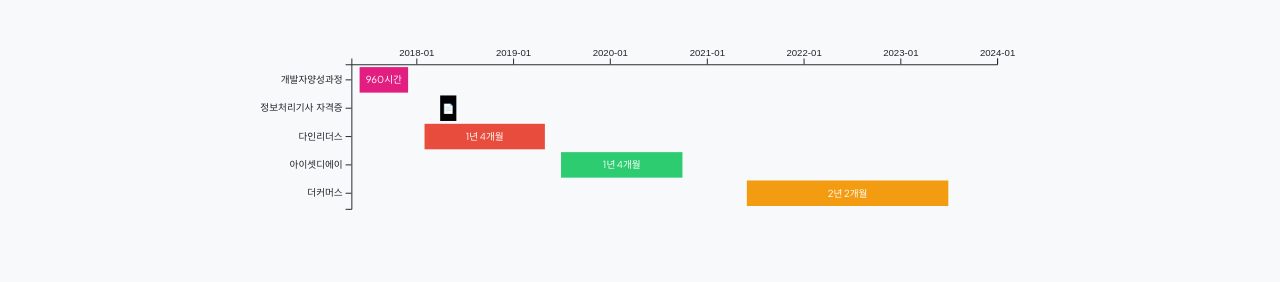
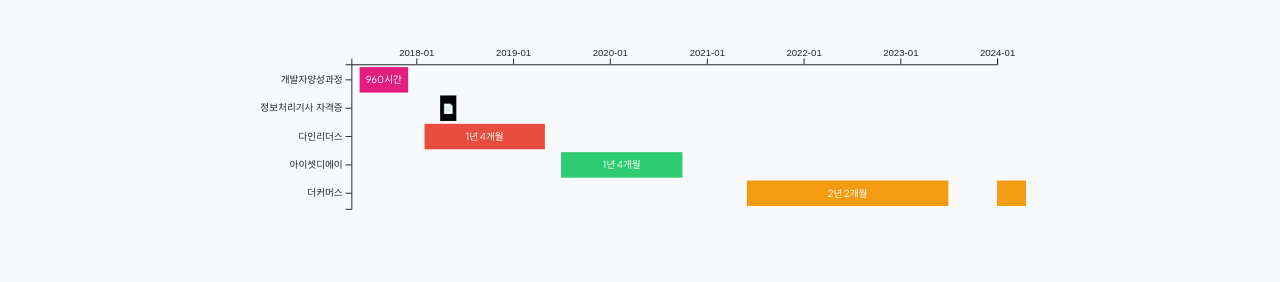
Before and after one commit to jyshine/jyshine.github.io, a plain HTML site: page resume.html in a window 1280 px wide. Shown: the part 181-463 px from the top of the page. Drawn offline with nearby package versions, Linux system fonts and the light colour scheme.

```diff
--- a/resume.html
+++ b/resume.html
@@ -405,7 +405,8 @@
                 { name: '정보처리기사 자격증', start: '2018-04', end: '2018-6', color: '#010002', description: '📄', period: '2018.05', why:'정보처리자격증 취득'},
                 { name: '다인리더스', start: '2018-02', end: '2019-05', color: '#e74c3c', description: '1년 4개월', period: '2018-02~2019-05', why:'이직사유: 기술적인 도전'},
                 { name: '아이셋디에이', start: '2019-07', end: '2020-10', color: '#2ecc71', description: '1년 4개월', period: '2019-07~2020-10', why:'이직사유: 기술적 성장'},
-                { name: '더커머스', start: '2021-06', end: '2023-07', color: '#f39c12', description: '2년 2개월', period: '2021-06~2023-07', why:'이직사유: 회사의 경영악화'}
+                { name: '더커머스', start: '2021-06', end: '2023-07', color: '#f39c12', description: '2년 2개월', period: '2021-06~2023-07', why:'이직사유: 회사의 경영악화'},
+                { name: '더커머스', start: '2024-01', end: '2025-05', color: '#f39c12', description: '재직중', period: '2021-06~2023-07', why:''}
             ];
 
             // 차트 생성
```
